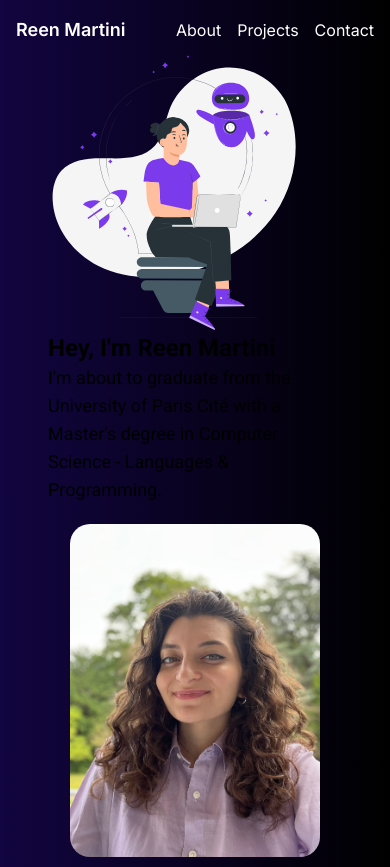
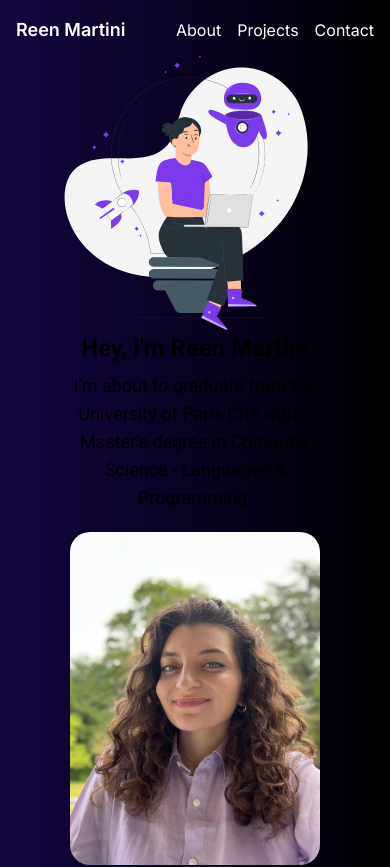
Before and after one commit to rmartini-01/portfolio, a Next.js app: page / in a window 390 px wide. Shown: the top 867 px of the page. Built offline with nearby package versions, Linux system fonts and the light colour scheme.

Commit message:
center text

```diff
--- a/src/app/components/About-me.js
+++ b/src/app/components/About-me.js
@@ -16,17 +16,17 @@ const AboutMe = () => {
       id="about-me"
       className="w-full flex flex-row justify-between p-12 md:p-24 gradient-purple md:flex-col"
     >
-      <div className=" absolute left-7 md:left-13 top-10 md:top-14 lg:top-16">
+      <div className=" absolute left-10 md:left-13 top-10 md:top-14 lg:top-16">
         <WorkingIcon />
       </div>
       {/* <div className="flex flex-col justify-center pt-40 gap-2 mt-16 z-10"> */}
       <div className="flex flex-col gap-5 items-center  md:items-start">
         <div className="flex md:flex-row gap-5 flex-col items-center ">
           <div className="pt-40 gap-2 mt-16 z-10 ">
-            <p className="text-2xl md:text-4xl font-bold text-left font-custom">
+            <p className="text-2xl md:text-4xl font-bold text-center md:text-left font-custom mb-2">
               Hey, I'm Reen Martini
             </p>
-            <p className="text-lg md:text-xl text-left font-custom flex flex-col items-center gap-5 md:flex-row">
+            <p className="text-lg md:text-xl md:text-left text-center font-custom flex flex-col items-center gap-5 md:flex-row">
               I'm about to graduate from the University of Paris Cité with a
               Master's degree in Computer Science - Languages & Programming.
               <br />
```
